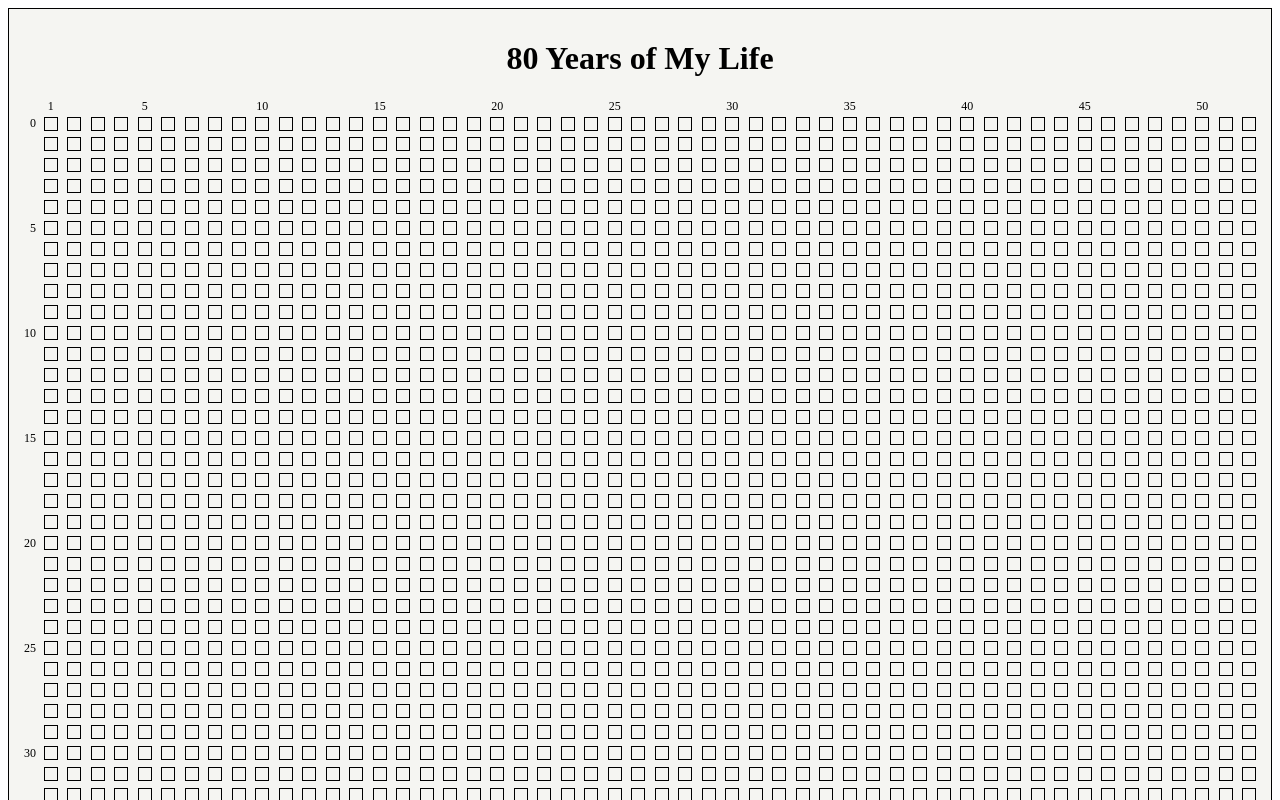
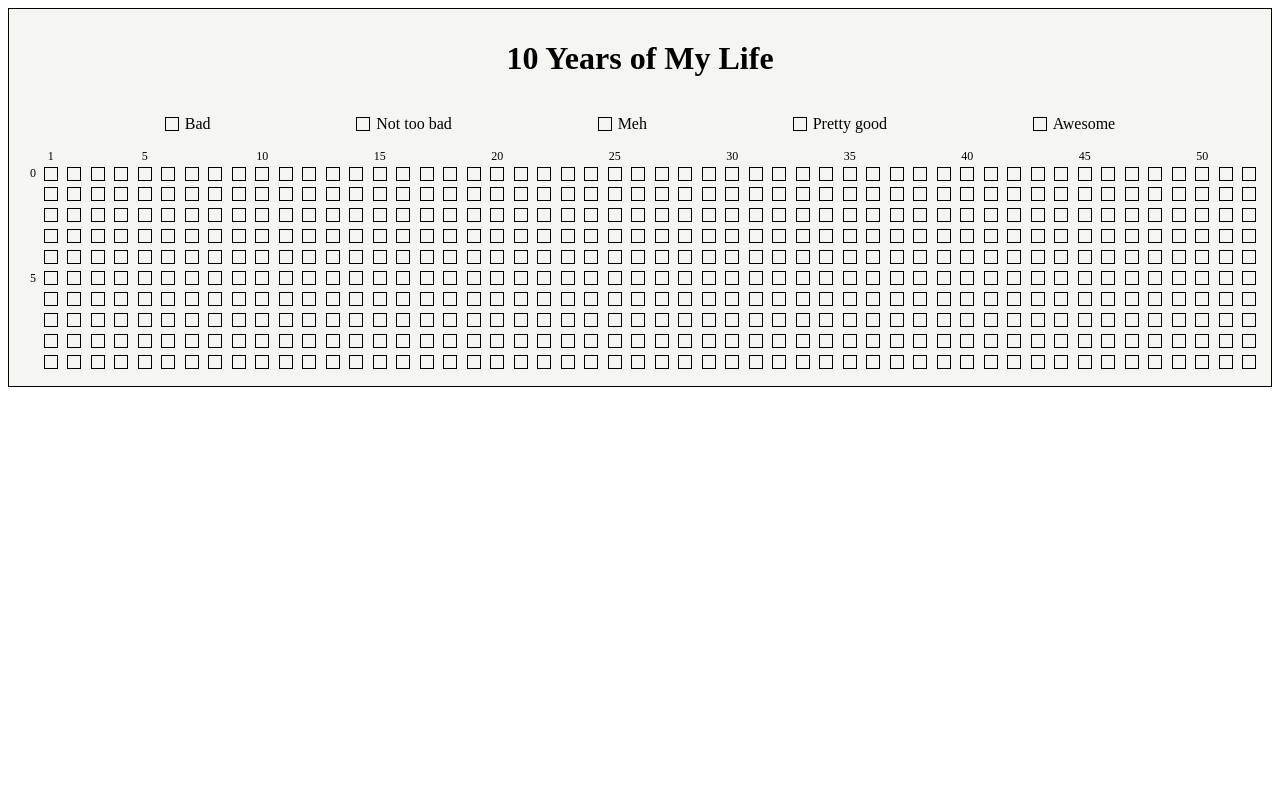
Before and after one commit to vtruo009/life-in-weeks, a React (Vite) app: page / in a window 1280 px wide. Shown: the top 800 px of the page. Built offline with nearby package versions, Linux system fonts and the light colour scheme; the HTML template or start-up script is replaced by a standard one.

Commit message:
implement & format color legend

```diff
--- a/src/Calendar.tsx
+++ b/src/Calendar.tsx
@@ -1,5 +1,8 @@
 import styled from "styled-components"
 import Year from "./Year";
+import Week from "./Week";
+import { WEEK_RATING } from "./mixins";
+import ColorLegend from "./ColorLegend";
 
 const StyledCalendar = styled.div`
     width: fit-content;
@@ -34,20 +37,23 @@ const StyledRow = styled.div<{ show: boolean }>`
 `;
 
 function Calendar() {
-    const YEARS_IN_LIFE: number = 80;
+    const YEARS_IN_LIFE: number = 10;
 
     return (
         <StyledCalendar>
             <h1>{YEARS_IN_LIFE} Years of My Life</h1>
+            <ColorLegend />
             <StyledCalendarGrid>
-                {Array.from({ length: YEARS_IN_LIFE }, (_, i) => (
-                    <StyledRow show={i % 5 === 0}>
-                        <p id="age-count" className="age-count">{i}</p>
-                        <Year key={i} year={i} />
-                    </StyledRow>
-                ))}
-            </StyledCalendarGrid>
-        </StyledCalendar>
+                {
+                    Array.from({ length: YEARS_IN_LIFE }, (_, i) => (
+                        <StyledRow show={i % 5 === 0}>
+                            <p id="age-count" className="age-count">{i}</p>
+                            <Year key={i} year={i} />
+                        </StyledRow>
+                    ))
+                }
+            </StyledCalendarGrid >
+        </StyledCalendar >
     );
 };
 
--- /dev/null
+++ b/src/ColorLegend.tsx
@@ -0,0 +1,34 @@
+import styled from "styled-components";
+import Week from "./Week";
+import { WEEK_RATING } from "./mixins";
+
+const StyledColorKey = styled.div`
+    width: 100%;
+    display: flex;
+    flex-direction: row;
+    justify-content: space-evenly;
+`;
+
+const StyledLabel = styled.div`
+    display: flex;
+    flex-direction: row;
+    align-items: center;
+    gap: 6px;
+`;
+
+function ColorLegend() {
+    return (
+        <StyledColorKey>
+            {
+                Array.from({ length: Object.keys(WEEK_RATING).length }, (_, i) => (
+                    <StyledLabel>
+                        <Week key={Object.values(WEEK_RATING)[i]} />
+                        <p>{Object.values(WEEK_RATING)[i]}</p>
+                    </StyledLabel>
+                ))
+            }
+        </StyledColorKey>
+    );
+}
+
+export default ColorLegend;
--- /dev/null
+++ b/src/mixins.ts
@@ -0,0 +1,15 @@
+export enum WEEK_RATING {
+    BAD = 'Bad',
+    NOT_TOO_BAD = 'Not too bad',
+    MEH = 'Meh',
+    PRETTY_GOOD = 'Pretty good',
+    AWESOME = 'Awesome',
+};
+
+export const COLOR_MAP: { [key in WEEK_RATING]: string } = {
+    [WEEK_RATING.BAD]: '#FF0000',
+    [WEEK_RATING.NOT_TOO_BAD]: '#FFFF00',
+    [WEEK_RATING.MEH]: '#F0F0F0',
+    [WEEK_RATING.PRETTY_GOOD]: '#0000FF',
+    [WEEK_RATING.AWESOME]: '#00FF00'
+};
```
